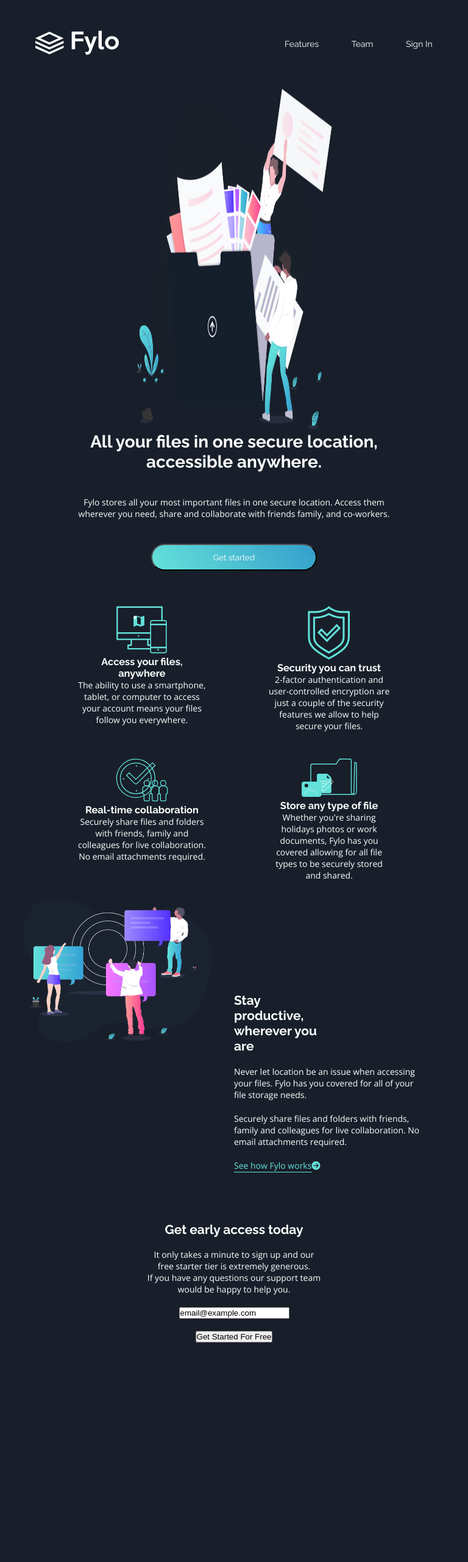
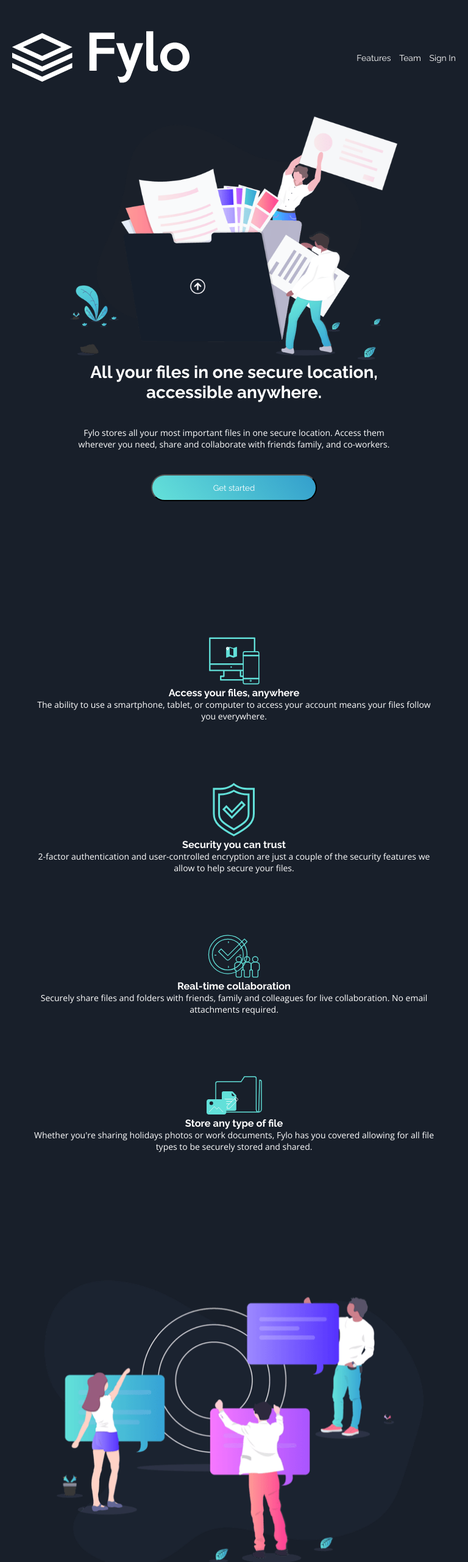
Before and after one commit to kiishi14/fylo, a plain HTML site: page index.html in a window 768 px wide. Shown: the top 2562 px of the page at 61% size. Before the commit the page ends 2202 px from the top, so only its background shows below. Drawn offline with nearby package versions, Linux system fonts and the light colour scheme.

Commit message:
Update style.css

```diff
--- a/css/style.css
+++ b/css/style.css
@@ -1,4 +1,4 @@
-
+@import"card css.css";
 * {
     padding: 0;
     margin: 0;
@@ -103,6 +103,12 @@ h1, h2, h3 {
     margin: 0 auto;
     justify-content: space-between;
 }
+.section3{
+    margin-top: 100px;
+    display: flex;
+    height: 70vh;
+    width: 100%;
+}
 .image-section {
     width: 50%;
     margin: 30px 0;
@@ -182,6 +188,13 @@ h1, h2, h3 {
         margin: 20px auto;
         flex-direction: column;
     }
+    .section3{
+        display: flex;
+        height: 80vh;
+        width: 100%;
+        margin: 300px auto 0 auto;
+        flex-direction: column;
+    }
     .image-section {
         width: 100%;
         margin: 5px auto 5px auto;
@@ -253,3 +266,77 @@ h1, h2, h3 {
 
     }
 }
+@media(min-width:501px) and (max-width:1100px) {
+    .hero {
+
+        width: 70%;
+        height: 100vh;
+       text-align: center;
+       margin: auto;
+    }
+    .hero img {
+        width: 100%;
+        height: 50vh;
+    }
+    .grid-container {
+        display: flex;
+        flex-direction: column;
+        width: 100%;
+        margin: 0 auto;
+        height: 300px;
+    }
+    .section1 {
+        margin-top: 5px;
+    }
+    .section2 {
+        display: flex;
+        height: 80vh;
+        width: 90%;
+        margin: 800px auto 0 auto;
+        flex-direction: column;
+    }
+    .section3{
+        display: flex;
+        height: 80vh;
+        width: 100%;
+        margin-top: 400px;
+    }
+    .image-section {
+        width: 90%;
+        margin: 5px auto 5px auto;
+    }
+    .image-section img {
+        width: 100%;
+    }
+    .text-section {
+        width: 90%;
+        margin:auto;
+    }
+    .text-section h2 {
+        width: 100%;
+    }
+    #content {
+        margin-top: 5px;
+        width: 90%;
+    }
+    .navigation li{
+        display: inline;
+        margin-left: 10px;
+    }
+    .navigation a:hover {
+        background-color: hsl(198, 60%, 50%);
+        border: 1px solid hsl(198, 60%, 50%);
+        padding: 6px 10px;
+    }
+    .navbar {
+        width: 100%;
+    }
+    .logo {
+
+        width: 40%;
+    }
+    .logo img {
+        width: 100%;
+
+    }
+}
```
